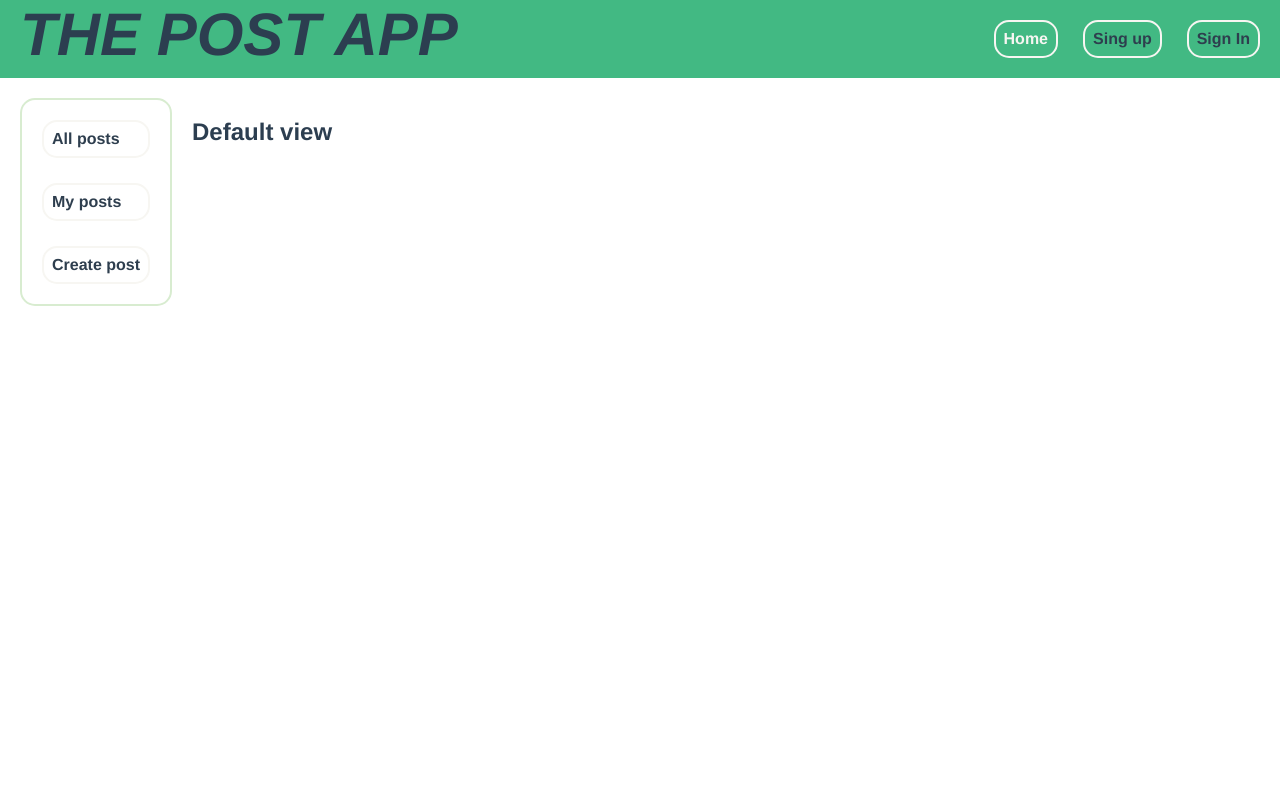
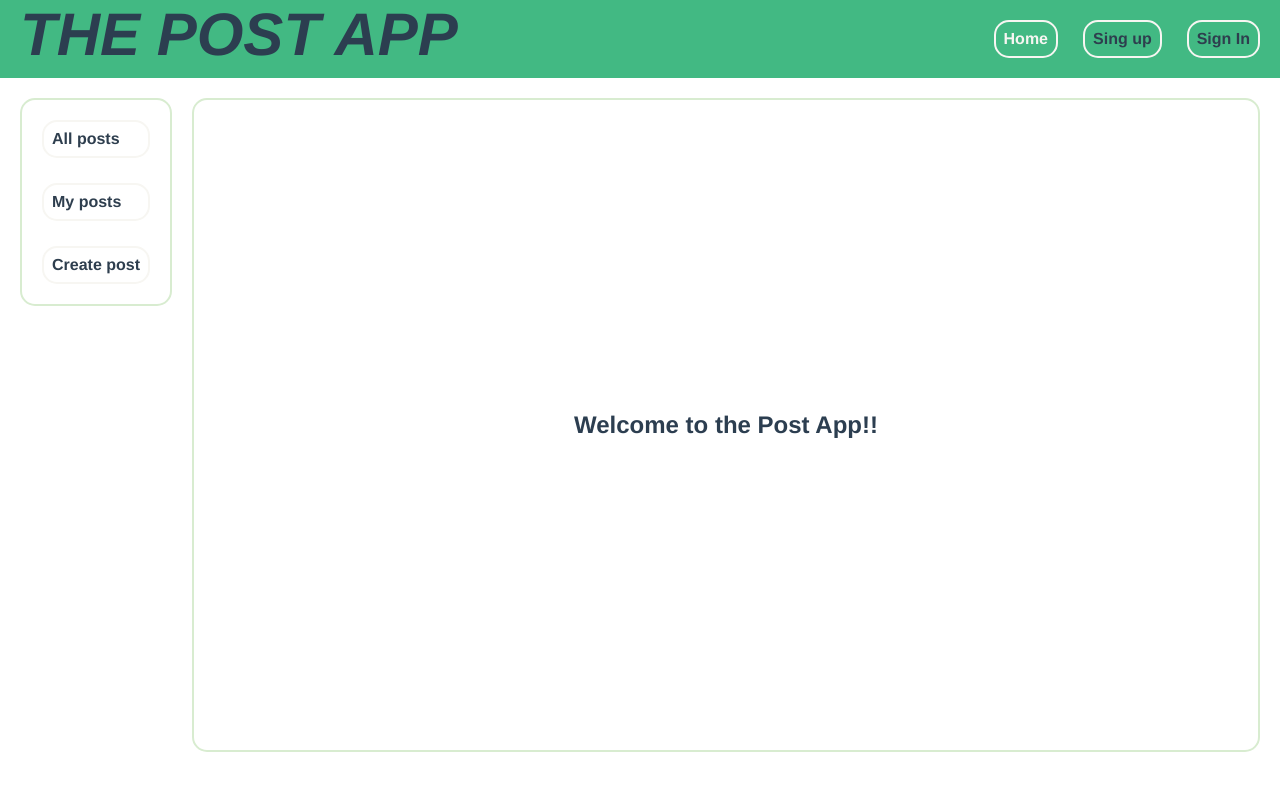
Before and after one commit to LucasKwak/post-app, a Vue app: page /home in a window 1280 px wide. Shown: the top 790 px of the page. Built offline with nearby package versions, Linux system fonts and the light colour scheme; no server answers.

Commit message:
[FEAT]: Update the default home view.

```diff
--- a/src/components/DefaultMessage.vue
+++ b/src/components/DefaultMessage.vue
@@ -1,11 +1,25 @@
 <template>
-    <h1>Hola</h1>
+    <div class="default-wrapper">
+        <h2>Welcome to the Post App!!</h2>
+    </div>
 </template>
 
 <script lang="ts" setup>
 
 </script>
 
-<style scoped>
+<style lang="scss" scoped>
+    .default-wrapper {
+        height: 650px;
+        border: 2px solid $secondaryColor;
+        border-radius: 15px;
+        display: flex;
+        flex-direction: row;
+        align-items: center;
+        justify-content: center;
 
+        h2 {
+            margin: 0;
+        }
+    }
 </style>
--- a/src/views/DefaultView.vue
+++ b/src/views/DefaultView.vue
@@ -1,9 +1,9 @@
 <template>
-    <h1>Default view</h1>
+    <DefaultMessage></DefaultMessage>
 </template>
 
 <script lang="ts" setup>
-
+    import DefaultMessage from '@/components/DefaultMessage.vue'
 </script>
 
 <style scoped>
```
